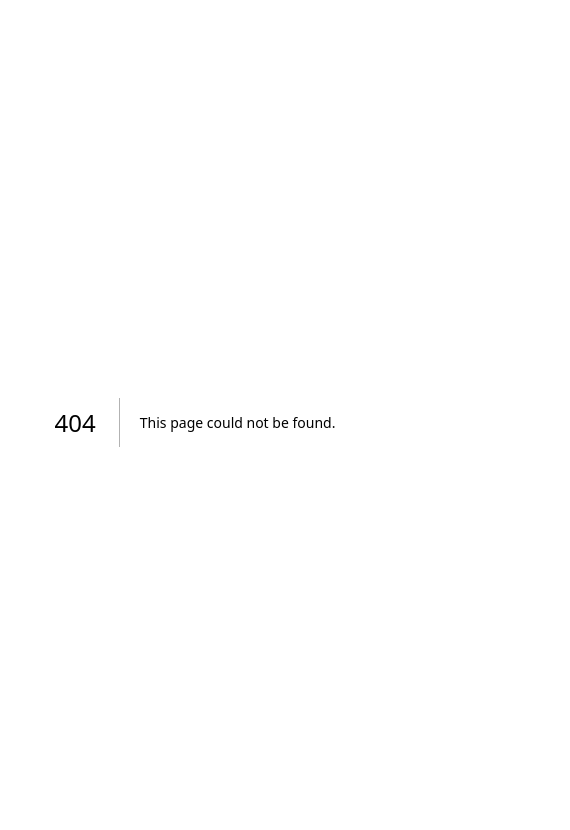
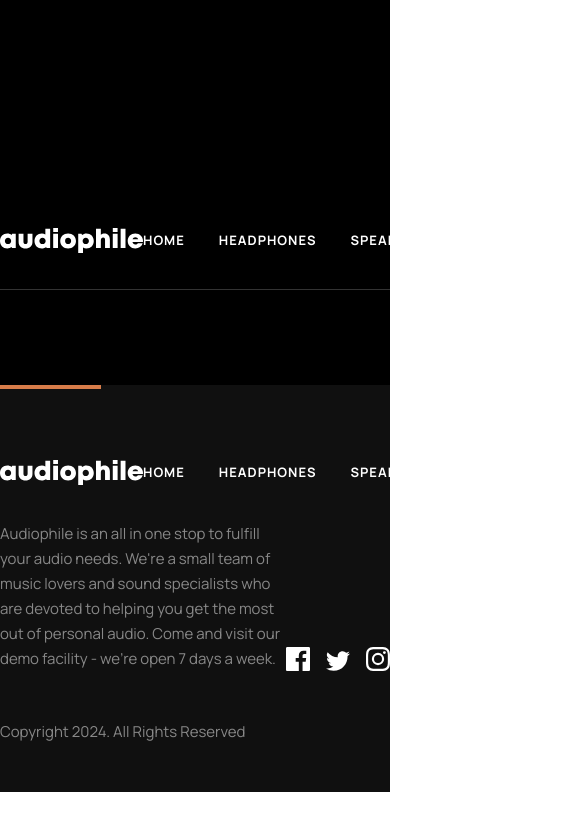
Before and after one commit to Mikoyzskie/fm-audiophile, a Next.js app: page /headphones in a window 390 px wide. Before the commit this address had no page. Shown: the top 830 px of the page, 570 px wide, since content can reach past the window. Built offline with nearby package versions, Linux system fonts and the light colour scheme.

Commit message:
headphones page

```diff
--- /dev/null
+++ b/src/app/headphones/page.tsx
@@ -0,0 +1,15 @@
+import Footer from "@/components/footer"
+import Header from "@/components/header"
+
+export default function Headphones(){
+    return(
+        <>
+            <main>
+                <div className="pt-[195px] pb-[95px] bg-black">
+                 <Header />
+                </div>
+            </main>
+            <Footer/>
+        </>
+    )
+}
```
